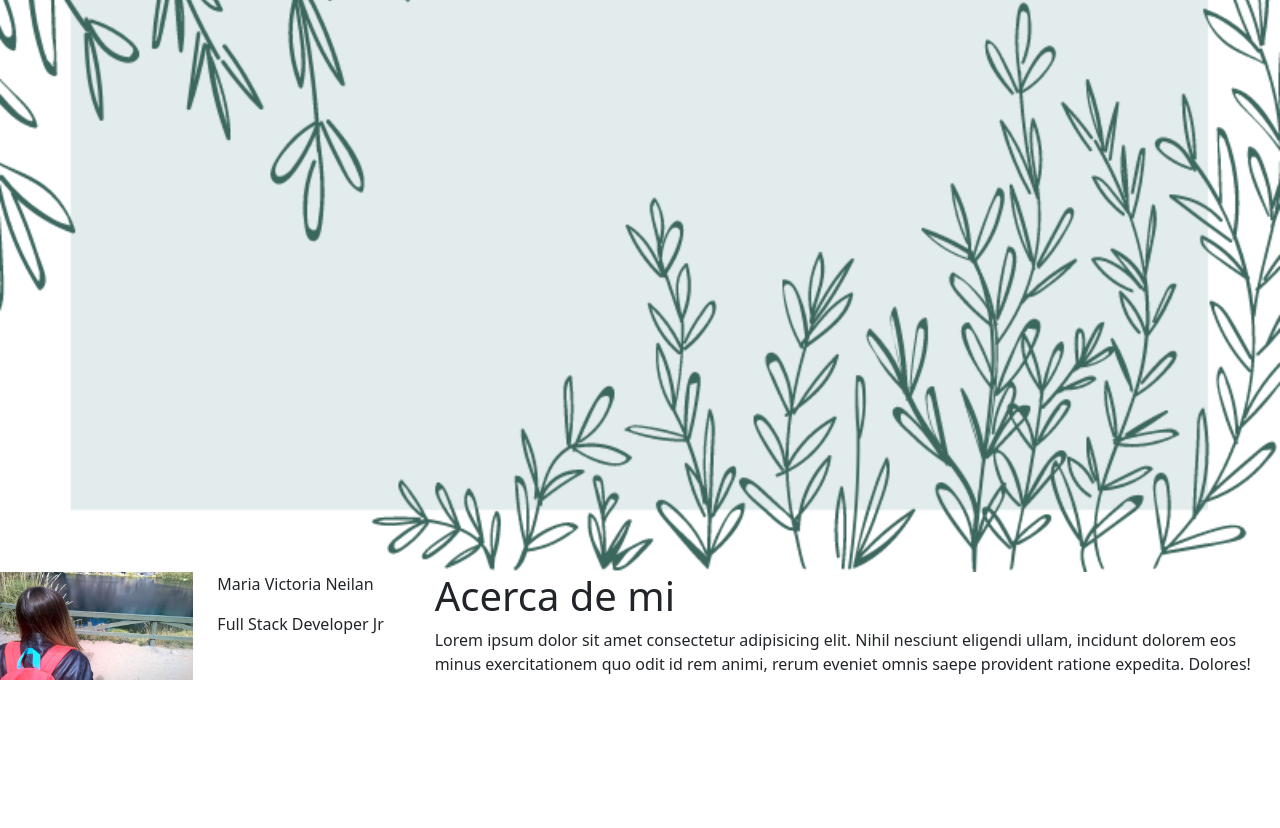
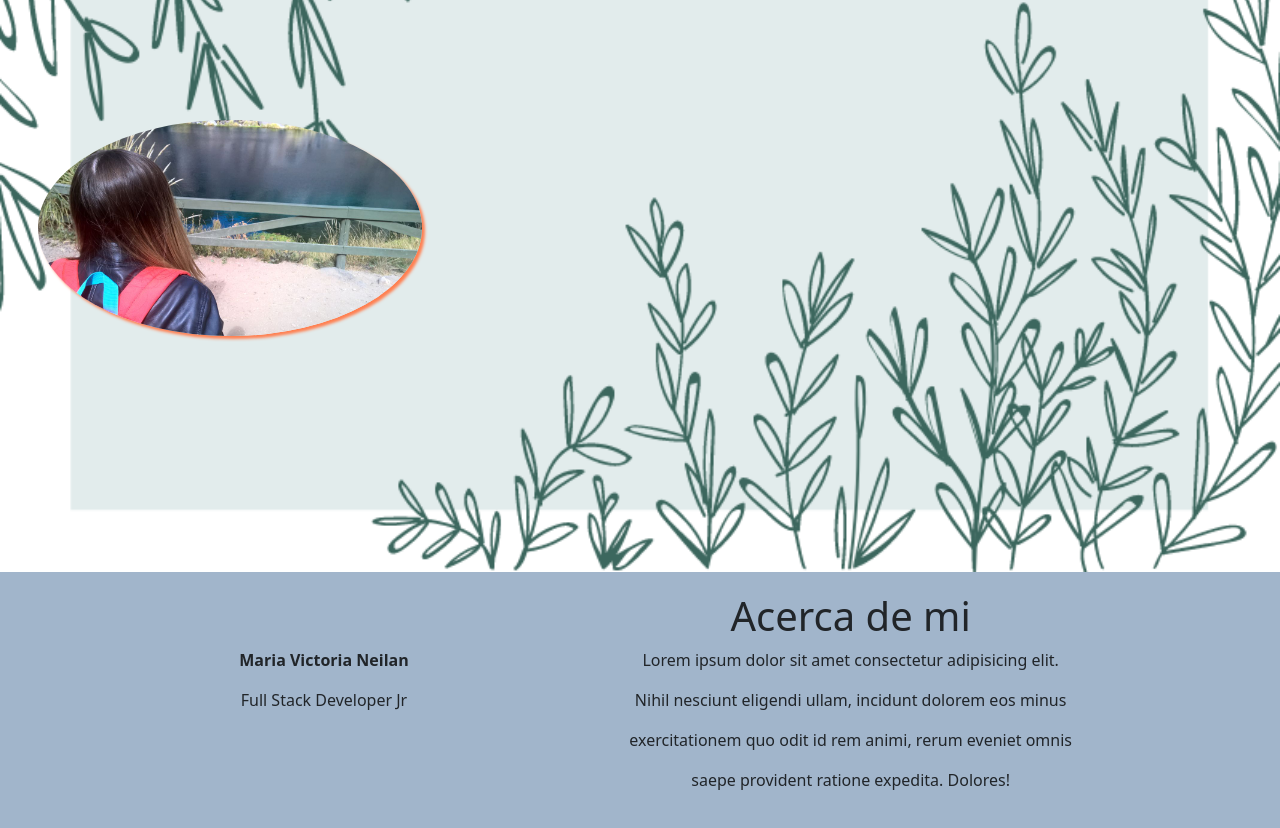
Before and after one commit to VickyNei/Proyectoap, an Angular app in the folder Proyectointegrador/: page / in a window 1280 px wide. Shown: the part 480-1308 px from the top of the page. Before the commit the page ends 1172 px from the top, so only its background shows below. Built offline with nearby package versions, Linux system fonts and the light colour scheme.

Commit message:
terminando acercade

```diff
--- a/Proyectointegrador/src/app/components/acerca-de/acerca-de.component.css
+++ b/Proyectointegrador/src/app/components/acerca-de/acerca-de.component.css
@@ -0,0 +1,37 @@
+.row{
+    padding: 20px;
+
+}
+
+div{
+    background-color: #a1b5cb;
+    text-align: center;
+}
+
+/*Estilo de la foto de perfil*/
+@media (min-width: 576px){
+    #fotodeperfil{
+        position: absolute;
+        width: 30%;
+        border-radius: 100%;
+        box-shadow: 3px 3px 3px coral;
+        left: 3%;
+        top: 600px;
+    }
+}
+
+@media (max-width: 575px){
+    #fotodeperfil{
+        position: absolute;
+        width: 30%;
+        border-radius: 100%;
+        box-shadow: 3px 3px 3px coral;
+        left: 33%;
+        top: 414px; /*aca estoy probando diferentes px en el video era de 600*/
+    }
+}
+/*etiqueta nombre*/
+#nombre{
+    font-weight: bold;
+    margin-top: 30%;
+}
--- a/Proyectointegrador/src/app/components/acerca-de/acerca-de.component.html
+++ b/Proyectointegrador/src/app/components/acerca-de/acerca-de.component.html
@@ -1,16 +1,19 @@
 <div class="row">
     <div class="col-xs-12 col-sm-2 col-md-2 col-lg-2">
         <img src="../../../assets/fotoperfil.jpg"
-        class="img-fluid">
+        class="img-fluid" id="fotodeperfil">
     </div>
     <div class="col-xs-12 col-sm-2 col-md-2 col-lg-2">
-        <p>Maria Victoria Neilan</p>
+        <p id="nombre">Maria Victoria Neilan</p>
         <p>Full Stack Developer Jr</p>
     </div>
     <div class="col-xs-12 col-sm-8 col-md-8 col-lg-8">
         <span>
             <h1>Acerca de mi</h1>
-            <p>Lorem ipsum dolor sit amet consectetur adipisicing elit. Nihil nesciunt eligendi ullam, incidunt dolorem eos minus exercitationem quo odit id rem animi, rerum eveniet omnis saepe provident ratione expedita. Dolores!</p>
+            <p>Lorem ipsum dolor sit amet consectetur adipisicing elit.</p>
+            <p>Nihil nesciunt eligendi ullam, incidunt dolorem eos minus </p>
+            <p>exercitationem quo odit id rem animi, rerum eveniet omnis </p>
+            <p>saepe provident ratione expedita. Dolores!</p>
         </span>
     </div>
 
```
